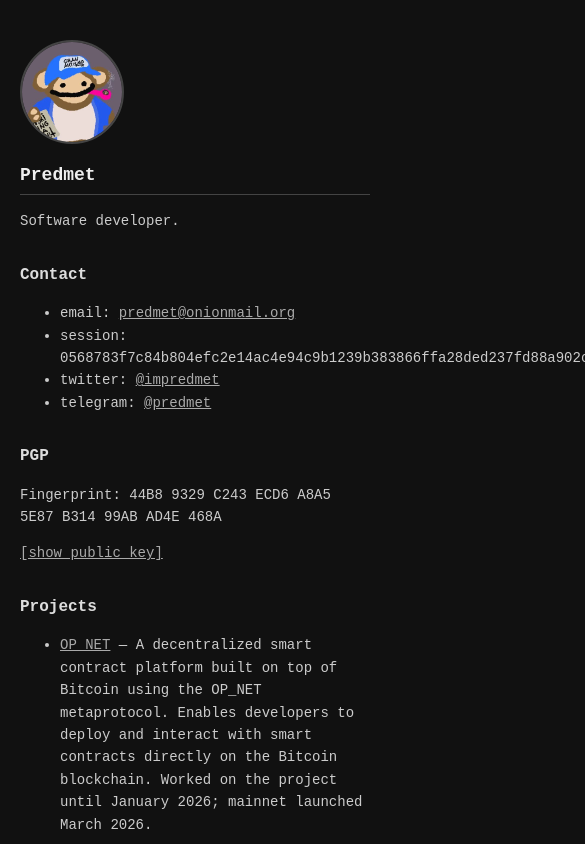
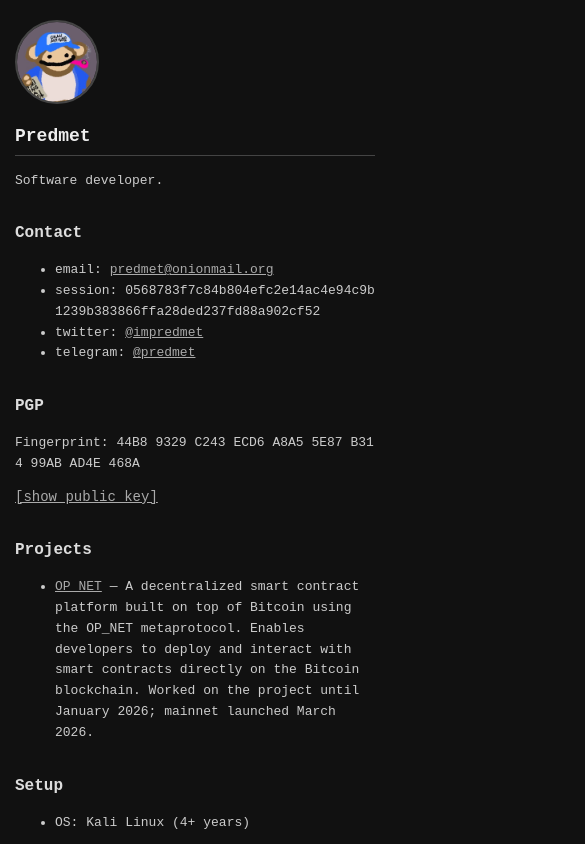
Before and after one commit to impredmet/blog, a React (Vite) app: page / in a window 390 px wide. Shown: the top 844 px of the page, 585 px wide, since content can reach past the window. Built offline with nearby package versions, Linux system fonts and the light colour scheme.

Commit message:
style: update CSS for responsive design and improve code readability

```diff
--- a/src/index.css
+++ b/src/index.css
@@ -60,3 +60,25 @@ pre {
   font-size: 14px;
   padding: 0;
 }
+
+code {
+  word-break: break-all;
+}
+
+@media (max-width: 480px) {
+  body {
+    font-size: 13px;
+    margin: 20px auto;
+    padding: 0 15px;
+  }
+
+  .pfp {
+    width: 80px;
+    height: 80px;
+  }
+
+  pre {
+    font-size: 10px;
+    padding: 8px;
+  }
+}
```
